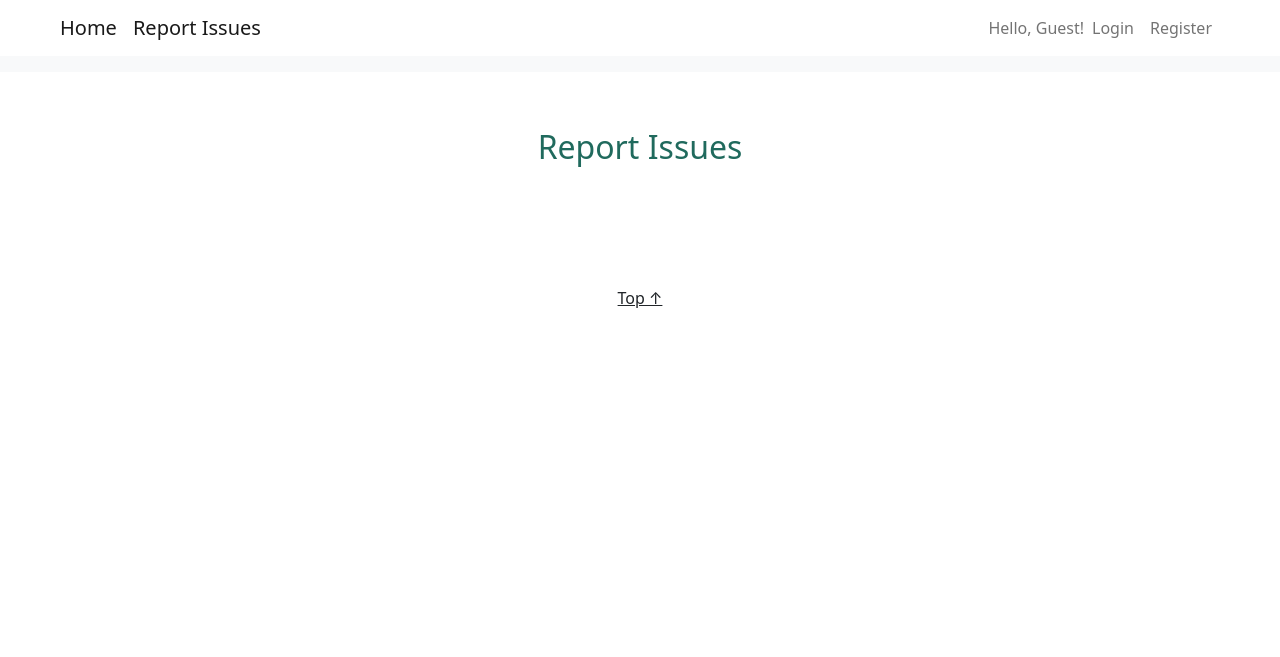
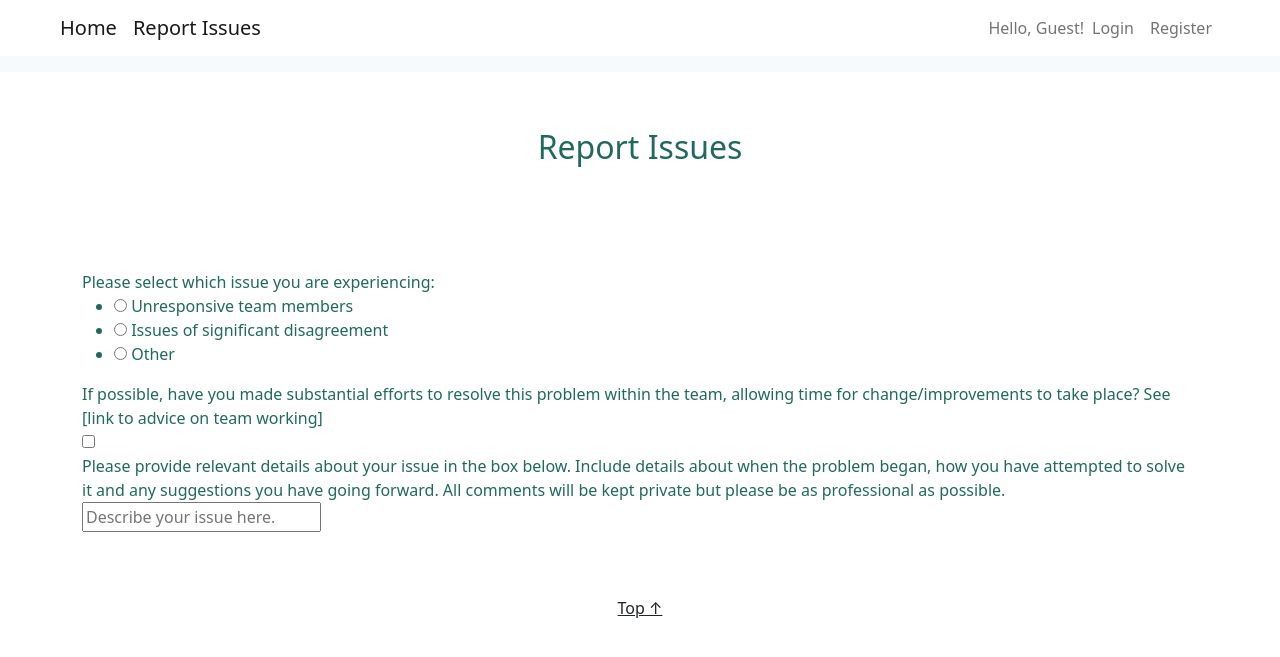
Before and after one commit to bw5io/tapr, a Flask app: page /issues in a window 1280 px wide. Shown: the top 657 px of the page. Run offline with Flask 2, Linux system fonts and the light colour scheme.

Commit message:
Questions for issues form added

```diff
--- a/TAPR/forms.py
+++ b/TAPR/forms.py
@@ -35,3 +35,10 @@ class TeamAllocation(FlaskForm):
     native_speaker = BooleanField('Where possible include at least one English native speaker for each team:')
     prev_degree = BooleanField('Where possible include at least one BA, BSc, BEng and LLB graduate for each team:')
     submit = SubmitField('Submit')
+
+class IssueForm(FlaskForm):
+    issue_type = RadioField('Please select which issue you are experiencing:', choices=[(5, 'Unresponsive team members'), (6, 'Issues of significant disagreement'), (7, 'Other')])
+    # How do I call team members and then make them choosable options?
+    attempts_resolve = BooleanField('If possible, have you made substantial efforts to resolve this problem within the team, allowing time for change/improvements to take place? See [link to advice on team working]')
+    issue_description = StringField('Please provide relevant details about your issue in the box below. Include details about when the problem began, how you have attempted to solve it and any suggestions you have going forward. All comments will be kept private but please be as professional as possible.', validators=[DataRequired(), Length(min=50, max=1500)],render_kw={"placeholder":"Describe your issue here."})
+    submit=SubmitField('Report Issue')
--- a/TAPR/routes.py
+++ b/TAPR/routes.py
@@ -56,18 +56,7 @@ def register():
 
 @app.route("/issues", methods=['GET','POST'])
 def issues():
-    # form=LoginForm()
-    # if form.validate_on_submit():
-    #     user = User.query.filter_by(id=form.id.data).first()
-    #     if user is not None and user.verify_password(form.password.data):
-    #         login_user(user)
-    #         flash("Login Success!")
-    #         next=request.args.get('next')
-    #         return redirect(url_for('home'))
-    #     else:
-    #         flash("Email or Password incorrect.")
-    # else:
-    #     flash_errors(form)
+    form=IssueForm()
     return render_template('report_issues.html', title='Report Issues', form=form)
 
 
--- a/TAPR/templates/report_issues.html
+++ b/TAPR/templates/report_issues.html
@@ -6,9 +6,31 @@
 
 {% block content %}
 <div class="formpage">
-<div class="space"></div>
-<form action="" method="post">
+  <div class="space"></div>
+  <form action="" method="post">
+      {{form.csrf_token}}
 
-</form>
-</div>
+    {{ form.issue_type.label }}
+    {% for error in form.issue_type.errors %}
+    <span>[{{ error }}]</span>
+    {% endfor %}
+    {{ form.issue_type }}
+
+    {{ form.attempts_resolve.label }}
+    {% for error in form.attempts_resolve.errors %}
+    <span>[{{ error }}]</span>
+    {% endfor %}
+    {{ form.attempts_resolve }}
+
+    {{ form.issue_description.label }}
+    {% for error in form.issue_description.errors %}
+    <span>[{{ error }}]</span>
+    {% endfor %}
+    {{ form.issue_description }}
+
+
+
+
+  </form>
+  </div>
 {% endblock content %}
```
